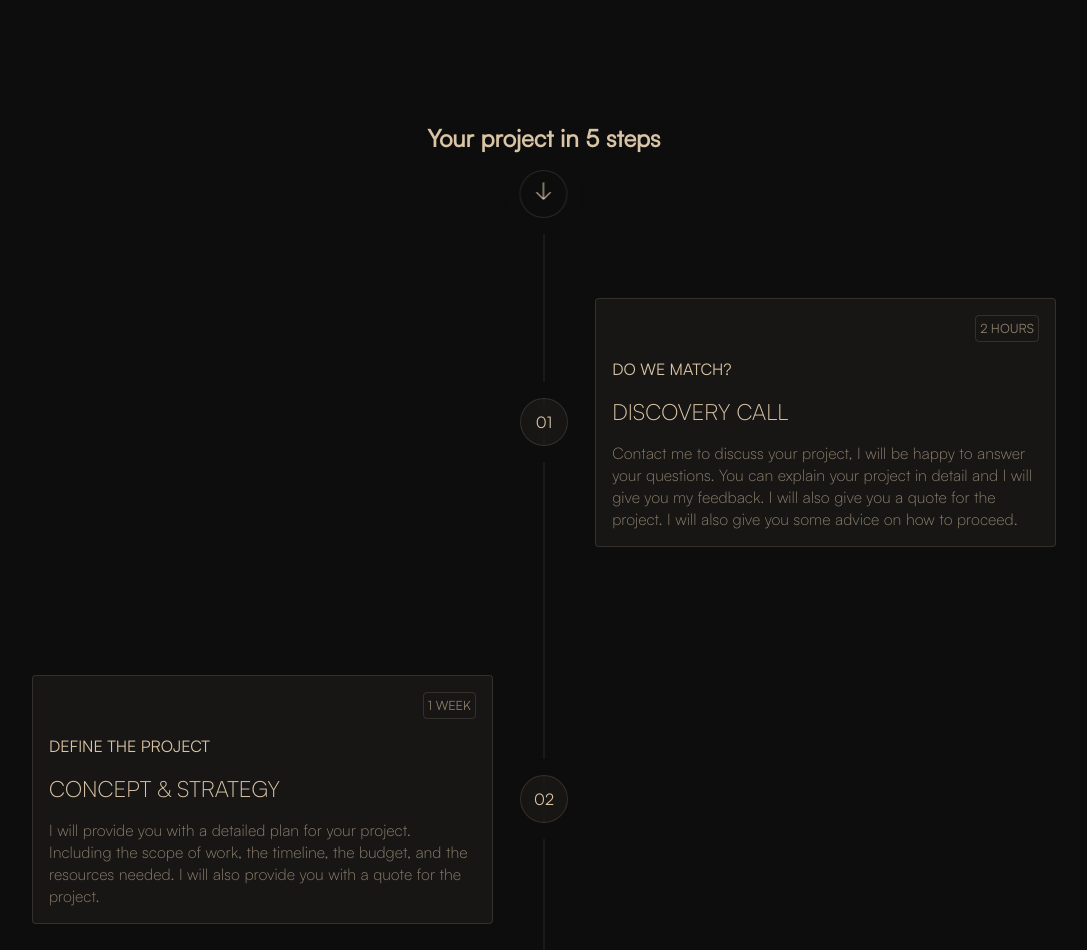
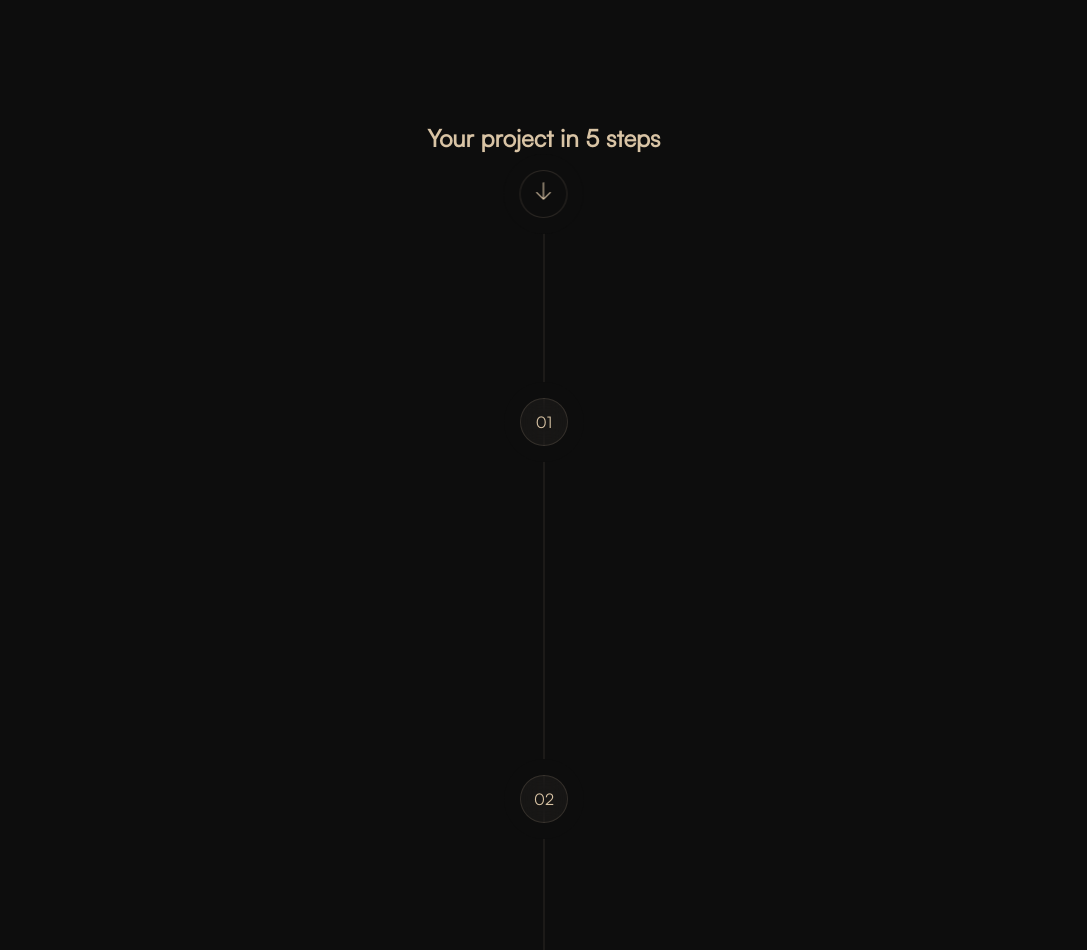
Before and after one commit to naderchatti/portfolio, a Next.js app: page / in a window 1280 px wide. Shown: the part 2369-3319 px from the top of the page, without its empty margins (96-1183 px from the left). Built offline with nearby package versions, Linux system fonts and the light colour scheme.

Commit message:
updating steps animation

```diff
--- a/src/app/page.module.css
+++ b/src/app/page.module.css
@@ -36,6 +36,28 @@
   to {
     opacity: 1;
     transform: translateY(0);
+  }
+}
+
+@keyframes fade-in-left {
+  from {
+    opacity: 0;
+    transform: translateX(2rem);
+  }
+  to {
+    opacity: 1;
+    transform: translateX(0);
+  }
+}
+
+@keyframes fade-in-right {
+  from {
+    opacity: 0;
+    transform: translateX(-2rem);
+  }
+  to {
+    opacity: 1;
+    transform: translateX(0);
   }
 }
 
@@ -418,8 +440,16 @@
     margin-left: auto;
   }
 
+  .stepsCards:nth-child(2) .stepsCardWrapper:nth-child(odd) .stepsCard.animate {
+    animation: fade-in-right 1s ease-out forwards;
+  }
+
   .stepsCards:nth-child(2) .stepsCardWrapper:nth-child(even) .stepsCard {
     align-self: flex-end;
+  }
+
+  .stepsCards:nth-child(2) .stepsCardWrapper:nth-child(even) .stepsCard.animate {
+    animation: fade-in-left 1s ease-out forwards;
   }
 
   .stepsCardIndex {
--- a/src/app/page.tsx
+++ b/src/app/page.tsx
@@ -32,7 +32,7 @@ export default function Home() {
           }));
         });
       },
-      { threshold: 0.1 }
+      { threshold: 0.1, rootMargin: '0px 0px -50px 0px' }
     );
 
     skillsRefs.current.forEach((ref, index) => {
--- a/src/hooks/useIntersectionObserver.ts
+++ b/src/hooks/useIntersectionObserver.ts
@@ -2,8 +2,8 @@ import { useEffect, useRef, useState } from 'react';
 
 export const useIntersectionObserver = (
   options = {
-    threshold: 0.1, // Trigger when 10% of the element is visible
-    rootMargin: '0px 0px -50px 0px', // Trigger 50px before the element comes into view
+    threshold: 0.1,
+    rootMargin: '0px 0px -50px 0px',
   }
 ) => {
   const ref = useRef(null);
```
